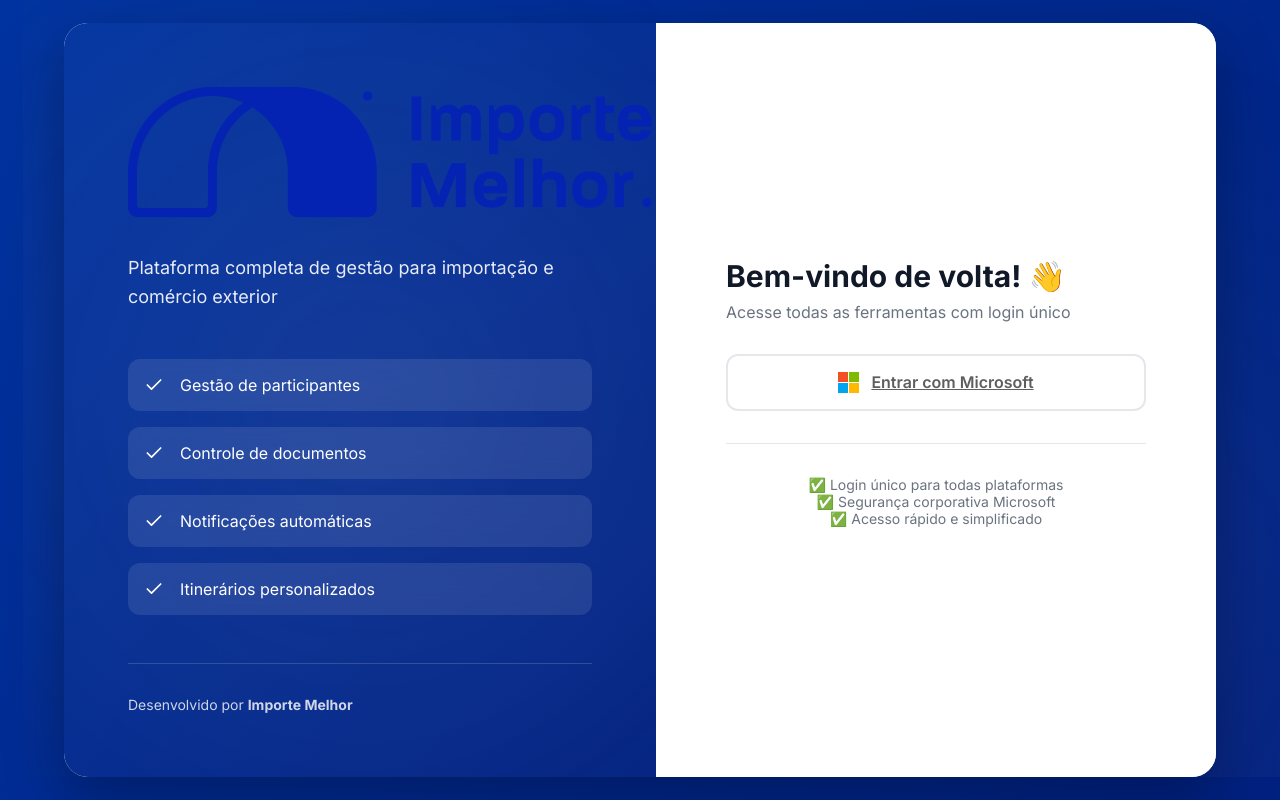
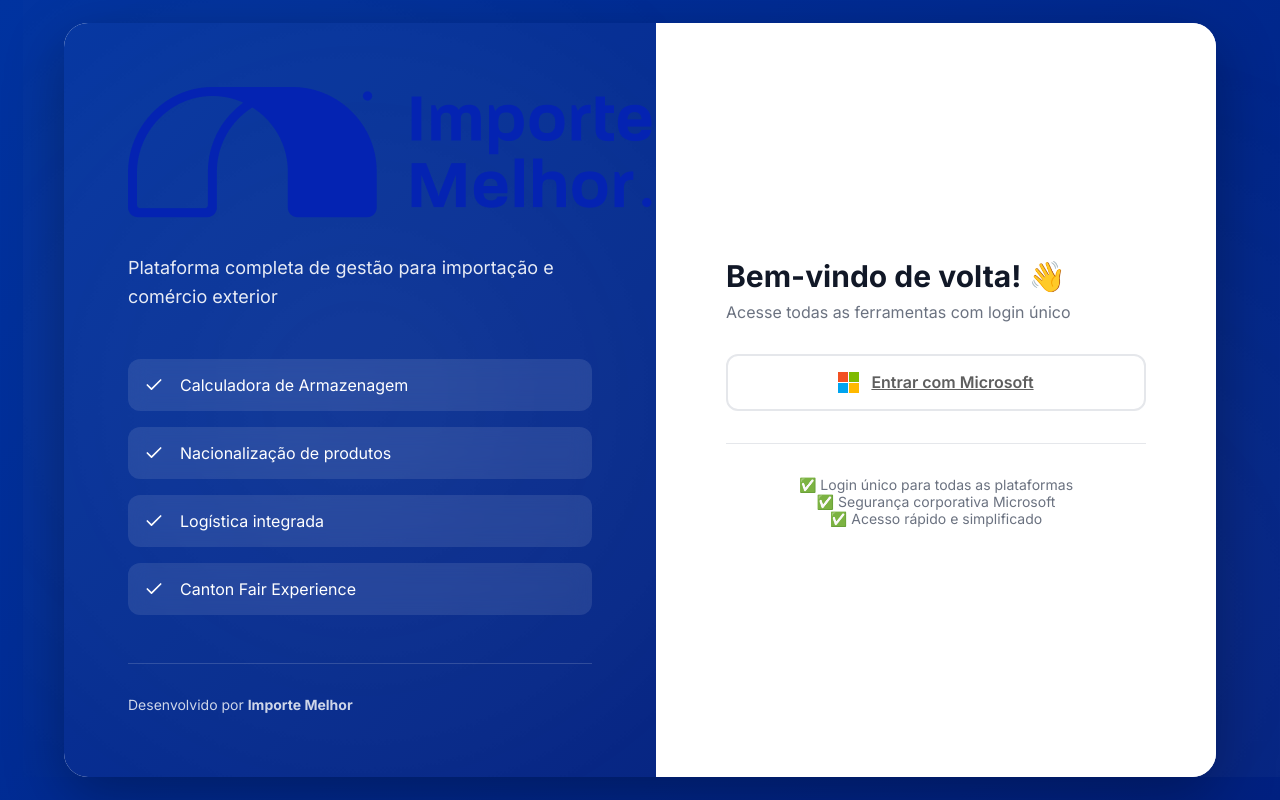
Before and after one commit to josefizuda/importemelhor-sso, a PHP site: page / in a window 1280 px wide. Run offline with PHP 8.4, Linux system fonts and the light colour scheme.

Commit message:
Update index.php

```diff
--- a/index.php
+++ b/index.php
@@ -1,35 +1,34 @@
+<?php
+session_start();
+if (isset($_SESSION['logged_in']) && $_SESSION['logged_in'] === true) {
+    header('Location: /dashboard.php');
+    exit();
+}
+$error = $_GET['error'] ?? null;
+?>
 <!DOCTYPE html>
 <html lang="pt-BR">
 <head>
     <meta charset="UTF-8">
     <meta name="viewport" content="width=device-width, initial-scale=1.0">
     <title>Login - Importe Melhor</title>
-
-    <!-- CSS -->
     <link rel="stylesheet" href="/public/css/login.css">
-
-    <!-- Google Fonts -->
     <link rel="preconnect" href="https://fonts.googleapis.com">
     <link rel="preconnect" href="https://fonts.gstatic.com" crossorigin>
     <link href="https://fonts.googleapis.com/css2?family=Inter:wght@400;500;600;700&display=swap" rel="stylesheet">
 </head>
 <body>
 
-<!-- Background Pattern -->
 <div class="login-background">
     <div class="pattern-overlay"></div>
 </div>
 
-<!-- Login Container -->
 <div class="login-container">
-
-    <!-- Left Side - Branding -->
     <div class="login-branding">
         <div class="brand-content">
             <div class="brand-logo">
                 <img src="/public/images/LogoHazul.png" alt="Importe Melhor" class="logo-image">
             </div>
-            <h1 class="brand-title" style="display: none;">Importe Melhor</h1>
             <p class="brand-subtitle">Plataforma completa de gestão para importação e comércio exterior</p>
 
             <div class="brand-features">
@@ -37,25 +36,25 @@
                     <svg width="20" height="20" viewBox="0 0 24 24" fill="none">
                         <path d="M20 6L9 17L4 12" stroke="currentColor" stroke-width="2" stroke-linecap="round" stroke-linejoin="round"/>
                     </svg>
-                    <span>Gestão de participantes</span>
+                    <span>Calculadora de Armazenagem</span>
                 </div>
                 <div class="feature-item">
                     <svg width="20" height="20" viewBox="0 0 24 24" fill="none">
                         <path d="M20 6L9 17L4 12" stroke="currentColor" stroke-width="2" stroke-linecap="round" stroke-linejoin="round"/>
                     </svg>
-                    <span>Controle de documentos</span>
+                    <span>Nacionalização de produtos</span>
                 </div>
                 <div class="feature-item">
                     <svg width="20" height="20" viewBox="0 0 24 24" fill="none">
                         <path d="M20 6L9 17L4 12" stroke="currentColor" stroke-width="2" stroke-linecap="round" stroke-linejoin="round"/>
                     </svg>
-                    <span>Notificações automáticas</span>
+                    <span>Logística integrada</span>
                 </div>
                 <div class="feature-item">
                     <svg width="20" height="20" viewBox="0 0 24 24" fill="none">
                         <path d="M20 6L9 17L4 12" stroke="currentColor" stroke-width="2" stroke-linecap="round" stroke-linejoin="round"/>
                     </svg>
-                    <span>Itinerários personalizados</span>
+                    <span>Canton Fair Experience</span>
                 </div>
             </div>
 
@@ -65,11 +64,8 @@
         </div>
     </div>
 
-    <!-- Right Side - Login Form -->
     <div class="login-form-container">
         <div class="login-form-wrapper">
-
-            <!-- Mobile Logo -->
             <div class="mobile-logo">
                 <img src="/public/images/LogoHazul.png" alt="Importe Melhor" class="mobile-logo-image">
             </div>
@@ -79,7 +75,15 @@
                 <p>Acesse todas as ferramentas com login único</p>
             </div>
 
-            <!-- Microsoft SSO Button -->
+            <?php if ($error): ?>
+                <div class="alert alert-error">
+                    <svg width="20" height="20" viewBox="0 0 24 24" fill="none">
+                        <path d="M12 9V13M12 17H12.01M21 12C21 16.9706 16.9706 21 12 21C7.02944 21 3 16.9706 3 12C3 7.02944 7.02944 3 12 3C16.9706 3 21 7.02944 21 12Z" stroke="currentColor" stroke-width="2" stroke-linecap="round"/>
+                    </svg>
+                    <span><?= htmlspecialchars($error) ?></span>
+                </div>
+            <?php endif; ?>
+
             <a href="/sso-login.php" class="btn-microsoft">
                 <svg width="21" height="21" viewBox="0 0 21 21" fill="none">
                     <rect width="10" height="10" fill="#F25022"/>
@@ -92,15 +96,13 @@
 
             <div class="login-help">
                 <p style="text-align: center; color: #6B7280; font-size: 0.875rem;">
-                    ✅ Login único para todas plataformas<br>
+                    ✅ Login único para todas as plataformas<br>
                     ✅ Segurança corporativa Microsoft<br>
                     ✅ Acesso rápido e simplificado
                 </p>
             </div>
-
         </div>
     </div>
-
 </div>
 
 </body>
```
